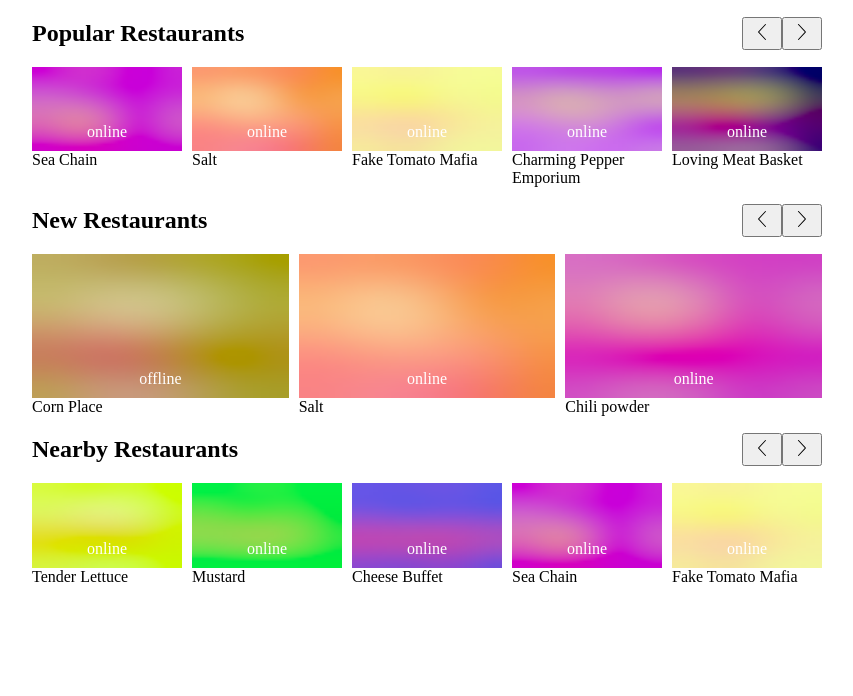
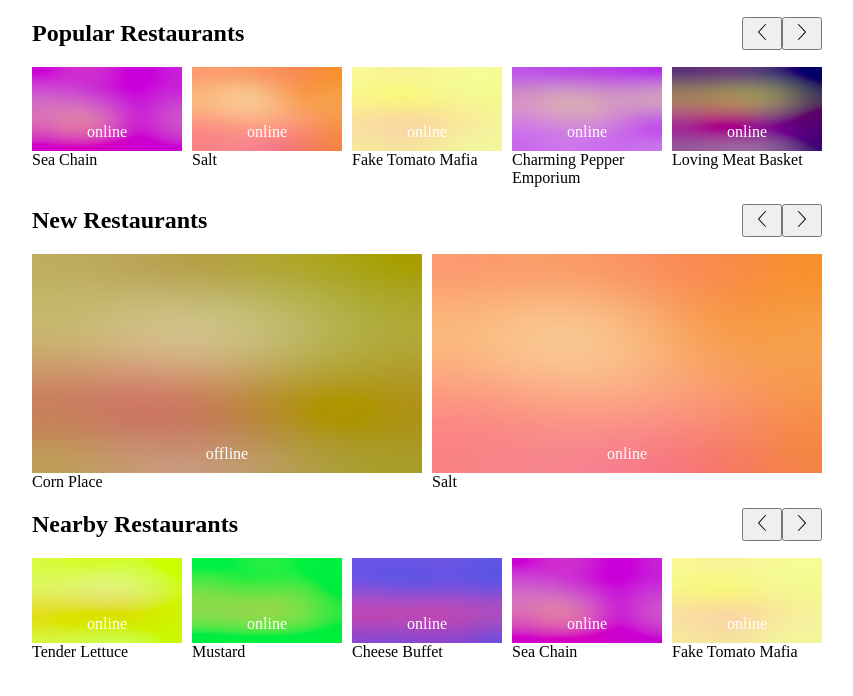
Before and after one commit to reactHong/react-infinite-carousel, a React (Create React App) app: page / in a window 1280 px wide. Shown: the top 696 px of the page, without its empty margins (213-1066 px from the left). Built offline with nearby package versions, Linux system fonts and the light colour scheme.

Commit message:
feat: Add enableContinousClick option for Carousel

```diff
--- a/src/components/Carousel.tsx
+++ b/src/components/Carousel.tsx
@@ -8,6 +8,7 @@ type CarouselProps = {
   title: string;
   propsItems: Item[];
   maxCarouselCardNum: number;
+  enableContinuousClick: boolean;
 };
 
 type CarouselState = {
@@ -63,12 +64,19 @@ const isNextCardEmpty = (rangeLast: number, itemsLength: number) => {
   return false;
 }
 
-function Carousel({ title, propsItems, maxCarouselCardNum }: CarouselProps) {
+function Carousel({
+  title,
+  propsItems,
+  maxCarouselCardNum,
+  enableContinuousClick
+}: CarouselProps) {
+
   const handlePrevClick = () => {
     console.log("[Carousel.prev]");
     console.log(state.direction);
 
-    if (state.direction === "next") return;
+    if (enableContinuousClick && state.direction === "next") return;
+    if (!enableContinuousClick && state.direction !== "none") return;
 
     const items: Item[] = [...state.items];
     const carouselRange: CarouselRange = { ...state.carouselRange };
@@ -113,7 +121,7 @@ function Carousel({ title, propsItems, maxCarouselCardNum }: CarouselProps) {
           translateX: 0,
           direction: "prev"
         });
-      }, 50);
+      }, 20);
 
     } else {
       console.log("isPrevCardEmpty:", false);
@@ -141,7 +149,8 @@ function Carousel({ title, propsItems, maxCarouselCardNum }: CarouselProps) {
     console.log("[Carousel.next]");
     console.log(state.direction);
 
-    if (state.direction === "prev") return;
+    if (enableContinuousClick && state.direction === "prev") return;
+    if (!enableContinuousClick && state.direction !== "none") return;
 
     const items: Item[] = [...state.items];
     const carouselRange: CarouselRange = { ...state.carouselRange };
--- a/src/components/Discovery.tsx
+++ b/src/components/Discovery.tsx
@@ -12,17 +12,21 @@ function Discovery() {
 
   const MAX_NUM = 5;
   const sections: Section[] = data.sections;
+  const continuousClick = [true, false, false];
 
   return (
     <div className="discoveryWrapper">
       {
-        sections.map((section: Section) => {
+        sections.map((section: Section, index: number) => {
           const maxCarouselCardNum = section.restaurants.length > MAX_NUM
-            ? MAX_NUM : section.restaurants.length;
+            ? MAX_NUM : section.restaurants.length - 1;
           return <Carousel
+            key={index}
             title={section.title}
             propsItems={section.restaurants}
-            maxCarouselCardNum={maxCarouselCardNum} />
+            maxCarouselCardNum={maxCarouselCardNum}
+            enableContinuousClick={continuousClick[index]}
+          />
         })
       }
 
```
